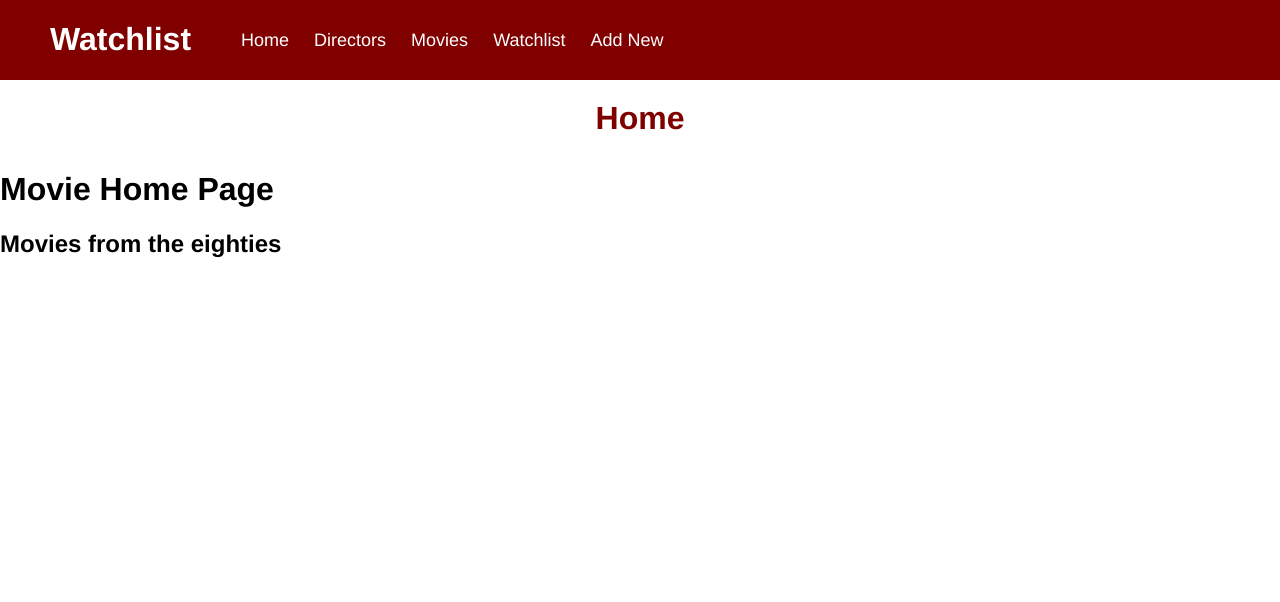
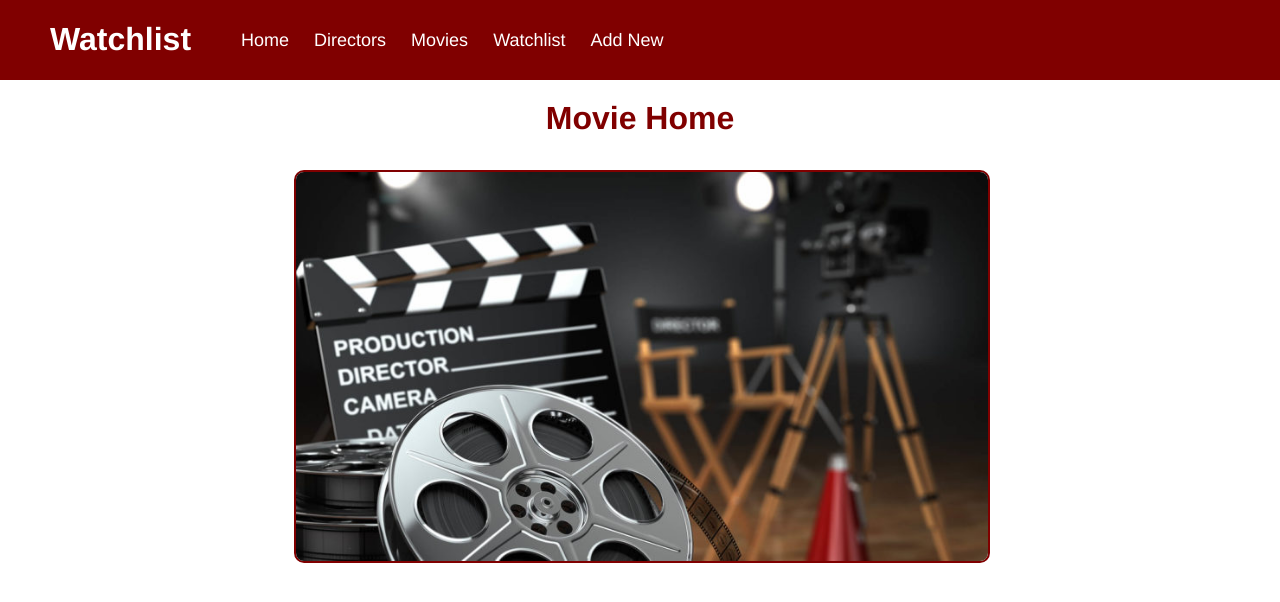
Before and after one commit to dvdjms/Watchlist, a Flask app: page / in a window 1280 px wide. Shown: the top 602 px of the page. Run offline with Flask 2, Linux system fonts and the light colour scheme.

Commit message:
Added image to home page and added function notes

```diff
--- a/static/css/style.css
+++ b/static/css/style.css
@@ -235,3 +235,19 @@ nav > ul > li > a:visited {
 #rating-section {
     float: right;
 }
+
+#homepage-div {
+    margin: auto;
+    height: 20%;
+    width: 54%;
+    margin: auto;
+}
+
+#homepageimage {
+    height: 100%;
+    width: 100%;
+    border-color: maroon;
+    border-style: solid;
+    border-radius: 10px;
+    border-width: 2px;
+}
--- a/templates/directors/index.html
+++ b/templates/directors/index.html
@@ -3,7 +3,7 @@
     <header class="header">
         <h1 class="header-title">Directors</h1>
     </header>
-
+    <div><button><a href="/directors/add">Add new director</a></button></div><br>
         {% for director in directors | reverse %}
         <div class="container-movie">
             <section class="container-movie1">
--- a/templates/index.html
+++ b/templates/index.html
@@ -2,13 +2,13 @@
 {% block content %}
 <header class="header">
 
-    <h1 class="header-title">Home</h1>
+    <h1 class="header-title">Movie Home</h1>
 
 </header>
 
-<h1>Movie Home Page</h1>
-
-<h2>Movies from the eighties</h2>
-
+    <div id="homepage-div">
+        <!-- image source: https://searchengineland.com/google-launches-critic-reviews-for-movies-tv-others-to-come-later-this-year-226940-->
+        <img id="homepageimage" src="{{ url_for('static', filename='images/movie1.jpg') }}" alt="clapper board and movie camera">
+    </div>
 
 {% endblock %}
--- a/templates/movies/index.html
+++ b/templates/movies/index.html
@@ -5,7 +5,7 @@
         <h1 class="header-title">Movies</h1>
 
     </header><br>
-
+    <div><button><a href="/movies/add">Add new movie</a></button></div><br>
         {% for movie in movies | reverse %}
         <div class="container-movie">
             <section class="container-movie1">
@@ -44,5 +44,6 @@
                 </div>
             </section>
         </div>
+
         {% endfor %}
 {% endblock %}
--- a/templates/movies/movie.html
+++ b/templates/movies/movie.html
@@ -41,4 +41,5 @@
             </form>
         </div>
     </div>
+
 {% endblock %}
```
Also changed, not shown: controllers/movies_controller.py (+24 -20 lines), templates/directors/add.html (+4 -3 lines), templates/movies/add.html (+1 -11 lines), static/images/movie1.jpg (added).
